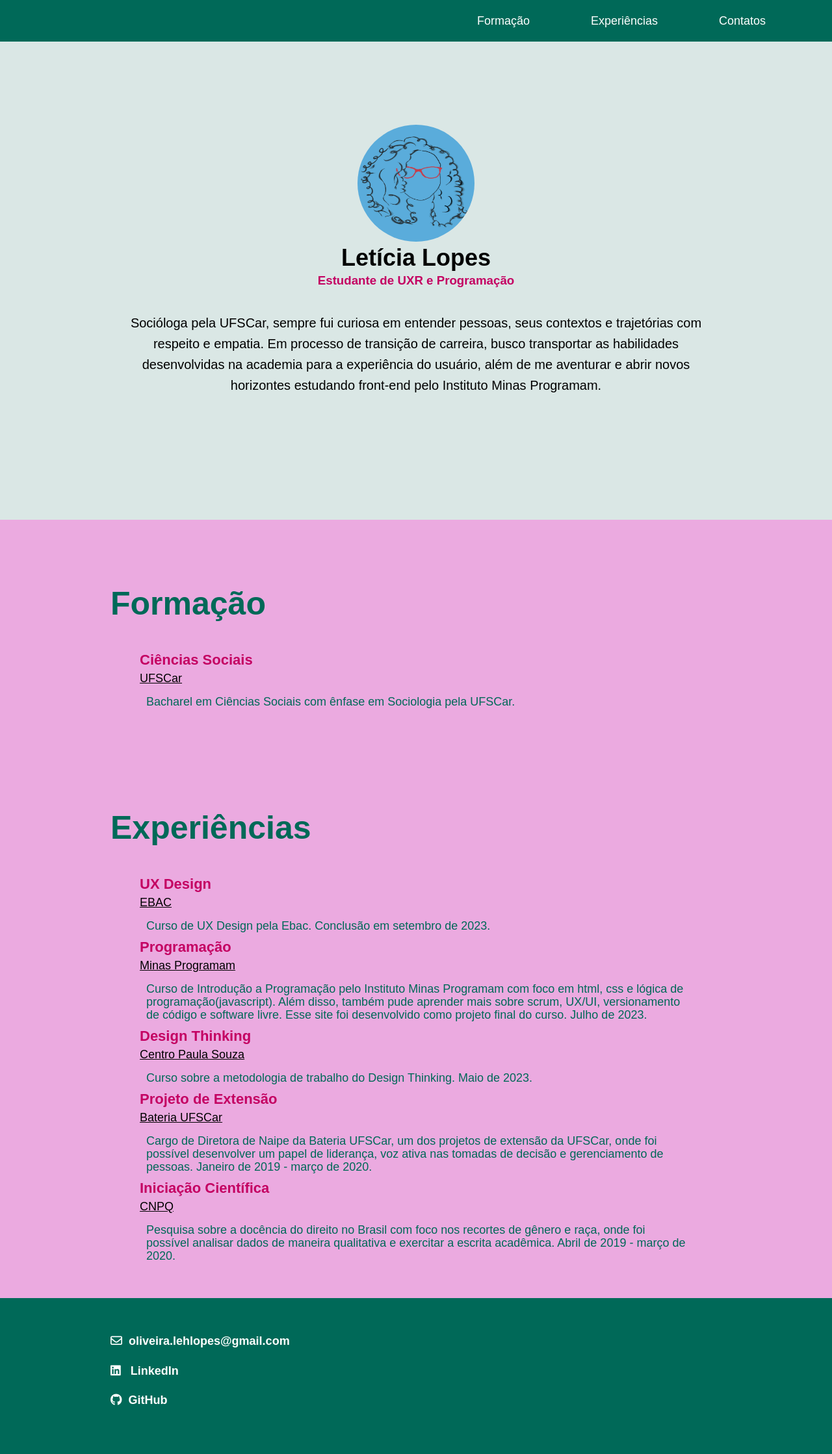
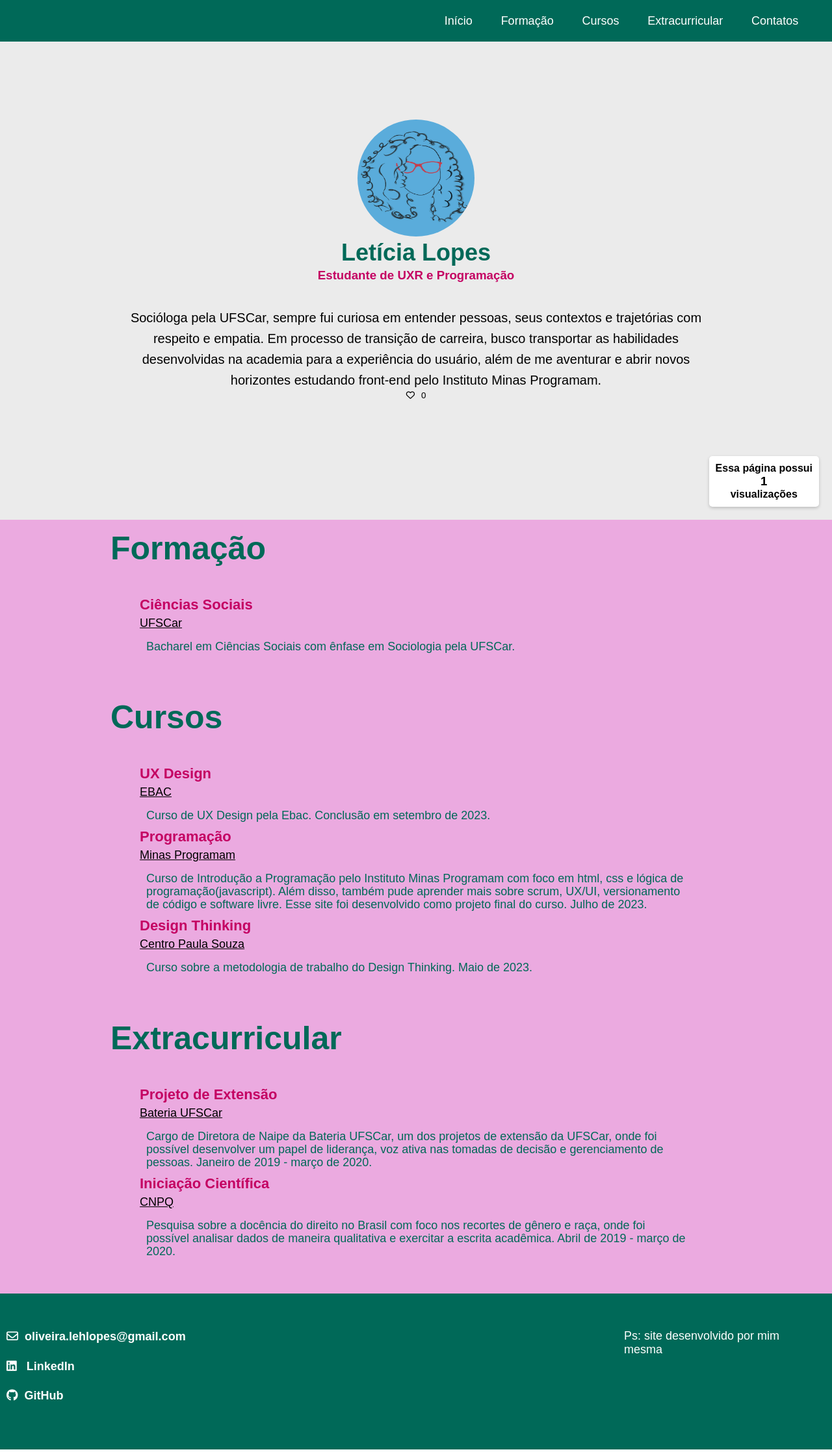
Before and after one commit to lopes-leticia/portfolio, a plain HTML site: page index.html in a window 1280 px wide. Shown: the whole page at 65% size. Drawn offline with Linux system fonts and the light colour scheme.

Commit message:
add ultimas atualizações

```diff
--- a/index.html
+++ b/index.html
@@ -18,10 +18,16 @@
 
             <ul class="lista-menu">
                 <li>
+                    <a href="#inicio"> Início </a>
+                </li>
+                <li>
                     <a href="#formacao"> Formação </a>
                 </li>
                 <li>
-                   <a href="#experiencias">Experiências</a>
+                    <a href="#cursos"> Cursos </a>
+                </li>
+                <li>
+                   <a href="#extracurricular">Extracurricular</a>
                 </li>
                 <li>
                     <a href="#contatos">Contatos</a>
@@ -33,9 +39,14 @@
 
     <main class="fundo">
 
-        <section class="principal">
+        <section class="principal" id="inicio">
             <article class="container subconteiner-principal">
 
+                <div class="contador">
+                    <p>Essa página possui</p>
+                    <h1 id="count"></h1>
+                    <p>visualizações</p>
+                  </div>
 
                 <div>
                     <img src="img/foto-perfil.jpeg" alt="icone do meu perfil" class="avatar">
@@ -51,35 +62,45 @@
                         Socióloga pela UFSCar, sempre fui curiosa em entender pessoas, seus contextos e trajetórias com respeito e empatia. Em processo de transição de carreira, busco transportar as habilidades desenvolvidas na academia para a experiência do usuário, além de me aventurar e abrir novos horizontes estudando front-end pelo Instituto Minas Programam.
                     </p>
                 </div>
+                <button class="btn-like" id="like-project-1">
+                    <i class="far fa-heart"></i>
+                    <span class="like-count">0</span>
+                  </button>
 
             </article>
         </section>
 
         <section id="formacao">
-            <article class="container article-lista">
+            <article class="container">
 
                 <div>
-                    <h3 class="section-titulo-tamanho topico-principal">Formação</h3>
+                    <h2 class="section-titulo-tamanho section-titulo-portfolio">Formação</h2>
                 </div>
 
                 <div class="lista-item">
                     <ul>
+
                         <li>
                             <p class="lista-titulo">Ciências Sociais</p>
-                            <a href="https://www.ufscar.br/" target="_blank" class="lista-local">UFSCar</a>
+                            <a href="https://www.ufscar.br/" target="_blank" class="lista-local"> UFSCar</a>
                             <p class="lista-descricao">Bacharel em Ciências Sociais com ênfase em Sociologia pela UFSCar.</p>
+
                         </li>
+
+
+
                     </ul>
                 </div>
 
             </article>
         </section>
 
-        <section id="experiencias">
+
+        <section id="cursos">
             <article class="container">
 
                 <div>
-                    <h2 class="section-titulo-tamanho section-titulo-portfolio">Experiências</h2>
+                    <h2 class="section-titulo-tamanho section-titulo-portfolio">Cursos</h2>
                 </div>
 
                 <div class="lista-item">
@@ -102,6 +123,22 @@
                             <a href= "https://portalgeead.cps.sp.gov.br/mooc/" target="_blank" class="lista-local"> Centro Paula Souza</a>
                             <p class="lista-descricao">Curso sobre a metodologia de trabalho do Design Thinking. Maio de 2023.</p>
                         </li>
+
+                    </ul>
+                </div>
+
+            </article>
+        </section>
+
+        <section id="extracurricular">
+            <article class="container">
+
+                <div>
+                    <h2 class="section-titulo-tamanho section-titulo-portfolio">Extracurricular</h2>
+                </div>
+
+                <div class="lista-item">
+                    <ul>
 
                         <li>
                             <P class="lista-titulo">Projeto de Extensão</P>
@@ -141,7 +178,14 @@
                 </ul>
             </div>
 
+            <div>
+                <p class="rodape"> Ps: site  desenvolvido por mim mesma</p>
+            </div>
+
     </footer>
+
+    <script src="script.js"></script>
+
 </body>
 
 </html>
--- /dev/null
+++ b/script.js
@@ -0,0 +1,62 @@
+curtirPortifolio();
+incrementaQuantidadeDeVisitas();
+
+function curtirPortifolio() {
+  // Seletor para os botões de curtir
+  const curtidaBotao = document.querySelectorAll(".btn-like");
+  // Verificar o estado de curtida armazenado no localStorage e atualizar o contador de curtidas
+  // o forEach é um método que percorre cada elemento do array
+  curtidaBotao.forEach((button) => {
+    const projectId = button.id;
+    const ehFavoritado = localStorage.getItem(projectId);
+
+    if (ehFavoritado === "true") {
+      button.classList.add("liked");
+      const likeCount = button.querySelector(".like-count");
+      likeCount.textContent = parseInt(likeCount.textContent) + 1;
+    }
+  });
+
+  // Manipulador de eventos para cada botão de curtir
+  curtidaBotao.forEach((button) => {
+    button.addEventListener("click", () => {
+      const projectId = button.id;
+      const ehFavoritado = button.classList.contains("liked");
+
+      // Atualizar o contador de curtidas
+      const likeCount = button.querySelector(".like-count");
+      let count = parseInt(likeCount.textContent);
+
+      if (ehFavoritado) {
+        count--;
+        button.classList.remove("liked");
+        localStorage.setItem(projectId, "false");
+      } else {
+        count++;
+        button.classList.add("liked");
+        localStorage.setItem(projectId, "true");
+      }
+
+      likeCount.textContent = count;
+    });
+  });
+}
+
+function incrementaQuantidadeDeVisitas() {
+const contador = document.getElementById("count");
+
+let visitas;
+
+// aqui verificamos se existe o item visitas no localStorage
+if (!localStorage.getItem("visitas")) localStorage.setItem("visitas", 1);
+else {
+    visitas = +localStorage.getItem("visitas");
+    const contagemIncrementada = visitas + 1;
+
+    localStorage.setItem("visitas", contagemIncrementada)
+}
+console.log("visitas: ", visitas);
+
+console.log(localStorage.getItem("visitas"))
+contador.innerText = localStorage.getItem("visitas")
+}
--- a/style.css
+++ b/style.css
@@ -8,6 +8,10 @@
 body {
     font-family: sans-serif;
 }
+
+html {
+    scroll-behavior: smooth;
+  }
 
 li {
     list-style: none;
@@ -51,7 +55,7 @@ li {
 .principal{
     height: 100vh;
     display: flex;
-    background-color: rgb(218, 231, 229);
+    background-color: rgb(235, 235, 235);
 }
 
 .container{
@@ -79,7 +83,7 @@ li {
 
 .nome-completo {
     font-size: 36px;
-    color:rgb(3, 3, 3);
+    color:rgb(0, 105, 88);
     font-weight: 700;
     height: 45px;
 }
@@ -136,6 +140,7 @@ li {
 
 .section-titulo-tamanho{
     font-size: 50px;
+    padding-top: 15px;
 }
 
 .section-titulo-portfolio{
@@ -188,3 +193,45 @@ li {
 .rodape-icone{
     font-size: 25.5px;
 }
+
+.rodape{
+    color: rgb(255, 255, 255);
+    height: 60px;
+    justify-content: end;
+    font-size: 18px;
+    margin-right: 20px;
+    margin-bottom: 70px;
+}
+
+.contador {
+    position:fixed;
+    bottom: 20px;
+    right: 20px;
+    background-color: #ffffff;
+    color: #000000;
+    padding: 10px;
+    border-radius: 5px;
+    font-size: 16px;
+    font-weight: bold;
+    box-shadow: 0 2px 5px rgba(0, 0, 0, 0.2);
+  }
+
+  .btn-like {
+    background-color: transparent;
+    border: none;
+    cursor: pointer;
+    display: flex;
+    align-items: center;
+  }
+
+  .btn-like .like-count {
+    margin-left: 5px;
+  }
+
+  .btn-like i {
+    margin-right: 5px;
+  }
+
+  .btn-like.liked i {
+    color: red;
+  }
```
